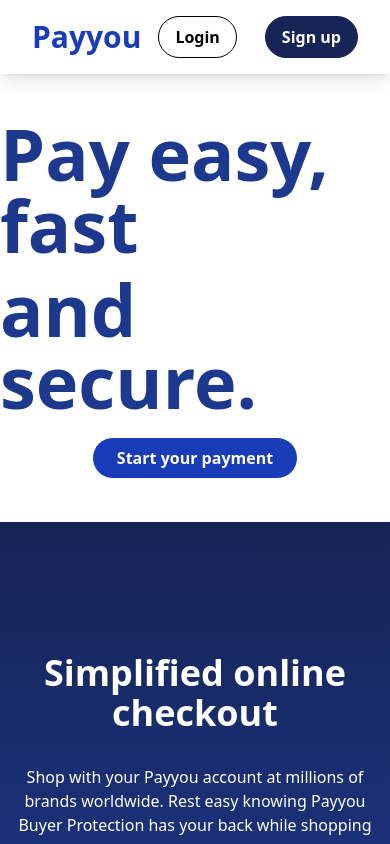
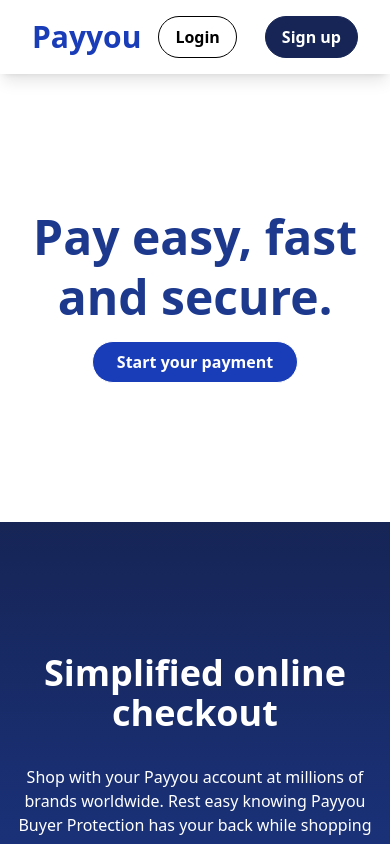
Before and after one commit to sushilkrg/payyou, a React (Vite) app in the folder frontend/: page / in a window 390 px wide. Shown: the top 844 px of the page. Built offline with nearby package versions, Linux system fonts and the light colour scheme; no server answers.

Commit message:
fix: fixes text size and space in landing page mobile responsive view

```diff
--- a/frontend/src/pages/Home.jsx
+++ b/frontend/src/pages/Home.jsx
@@ -8,8 +8,8 @@
     <div className=''>
       <div className='min-h-112 flex items-center justify-center bg-white text-blue-900'>
         <div className='container mx-auto flex items-center justify-center flex-col gap-3'>
-          <p className='text-7xl font-bold'>Pay easy, fast</p>
-          <p className='text-7xl font-bold'>and secure.</p>
+          <p className='text-5xl md:text-7xl font-bold'>Pay easy, fast</p>
+          <p className='text-5xl md:text-7xl font-bold'>and secure.</p>
           <p className='border rounded-full bg-blue-800 text-white px-6 py-2 mt-2 font-semibold'>Start your payment</p>
         </div>
       </div>
@@ -33,7 +33,7 @@
         </div>
       </div>
 
-      <div className='min-h-156 md:min-h-128 flex items-center justify-center bg-gradient-to-b from-blue-950 to-blue-900 text-white'>
+      <div className='min-h-184 md:min-h-128 flex items-center justify-center bg-gradient-to-b from-blue-950 to-blue-900 text-white'>
         <div className='container mx-auto px-12 flex items-center justify-center flex-col md:flex-row gap-auto lg:gap-10'>
           <img src="https://www.paypalobjects.com/marketing/web23/in/ql/homepage-consumer/homepage-consumer-split-section1-image.png?quality=75&width=300" alt="image" className='w-80 h-80 object-cover' />
           <div className='flex flex-col items-center justify-center lg:w-156'>
```
